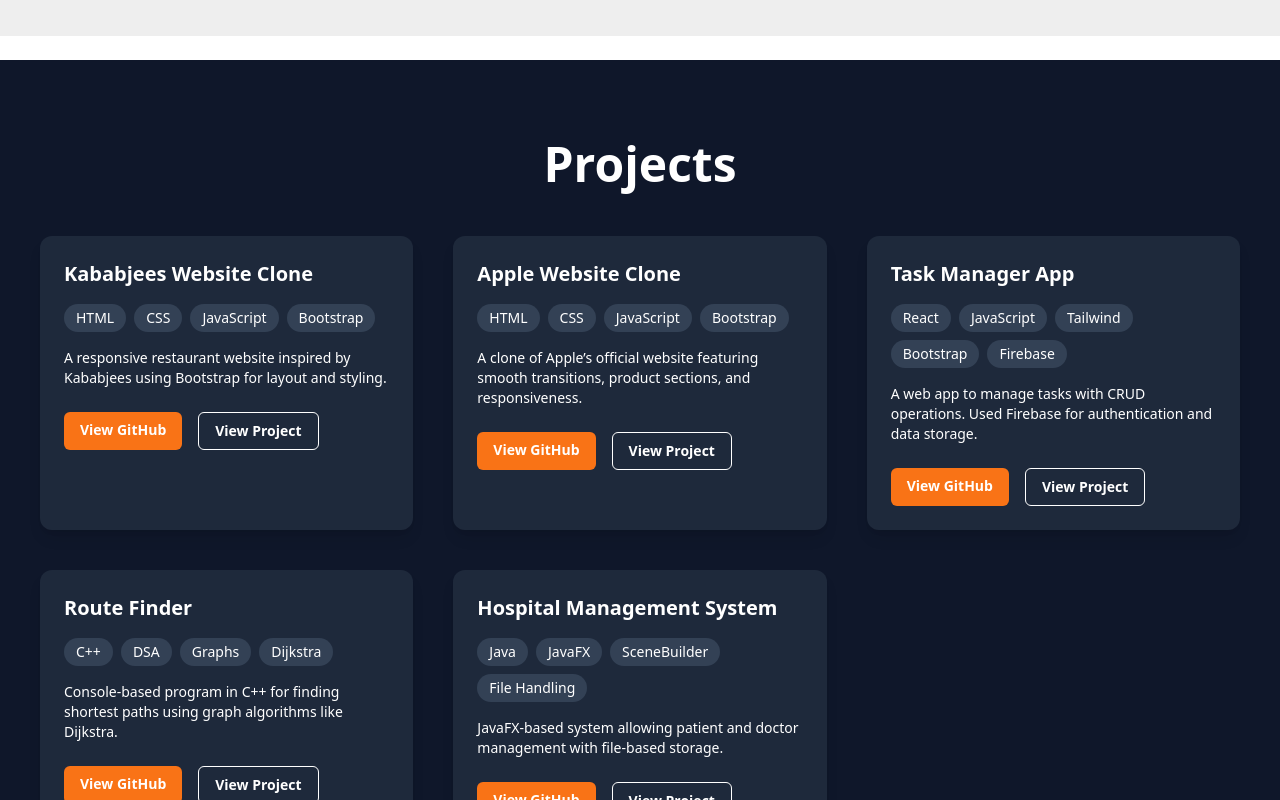
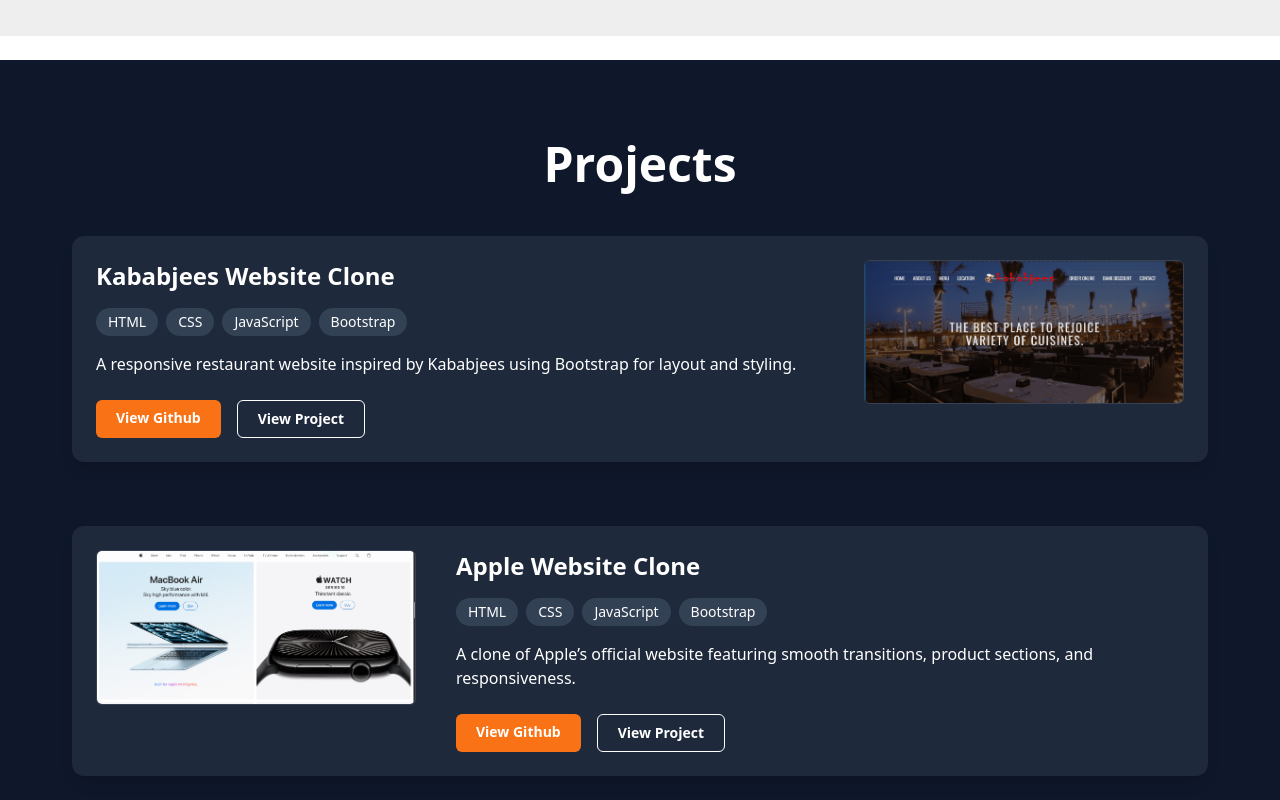
Before and after one commit to yumna1623/Portfolio, a React (Vite) app: page / in a window 1280 px wide. Shown: the part 2000-2800 px from the top of the page. Built offline with nearby package versions, Linux system fonts and the light colour scheme.

Commit message:
image based project section

```diff
--- a/src/components/Projects/index.jsx
+++ b/src/components/Projects/index.jsx
@@ -1,3 +1,8 @@
+import kababjeesImage from "../../assets/kababjees.png";
+import apple from "../../assets/apple.png";
+import taskManager from "../../assets/taskmanager.png";
+import DSA from "../../assets/DSA.png";
+
 const Projects = () => {
   const projects = [
     {
@@ -7,6 +12,7 @@
         "A responsive restaurant website inspired by Kababjees using Bootstrap for layout and styling.",
       github: "https://github.com/your-username/kababjees-clone",
       live: "https://kababjees-clone-demo.com",
+      image: kababjeesImage,
     },
     {
       name: "Apple Website Clone",
@@ -15,6 +21,7 @@
         "A clone of Apple’s official website featuring smooth transitions, product sections, and responsiveness.",
       github: "https://github.com/your-username/apple-clone",
       live: "https://apple-clone-demo.com",
+      image: apple,
     },
     {
       name: "Task Manager App",
@@ -23,22 +30,25 @@
         "A web app to manage tasks with CRUD operations. Used Firebase for authentication and data storage.",
       github: "https://github.com/your-username/task-manager",
       live: "https://task-manager-demo.com",
+      image: taskManager,
     },
     {
       name: "Route Finder",
-      tags: ["C++", "DSA", "Graphs", "Dijkstra"],
+      tags: ["C++", "DSA", "Graphs", "Shortest Path", "Dijkstra Algorithm"],
       description:
-        "Console-based program in C++ for finding shortest paths using graph algorithms like Dijkstra.",
+        "A console-based program in C++ to find shortest paths between locations using graph algorithms like Dijkstra.",
       github: "https://github.com/your-username/route-finder",
       live: "https://your-route-finder-link.com",
+      image: DSA,
     },
     {
       name: "Hospital Management System",
-      tags: ["Java", "JavaFX", "SceneBuilder", "File Handling"],
+      tags: ["JAVA", "JavaFX", "SceneBuilder", "File Handling"],
       description:
-        "JavaFX-based system allowing patient and doctor management with file-based storage.",
+        "A JavaFX-based hospital management system allowing patient and doctor management with file-based storage.",
       github: "https://github.com/your-username/hospital-management",
       live: "https://your-project-live-link.com",
+      image: kababjeesImage, // replaced { kababjeesImage } with kababjeesImage
     },
   ];
 
@@ -47,43 +57,58 @@
       <h2 className="text-3xl md:text-5xl font-bold mb-12 text-center">
         Projects
       </h2>
-
-      <div className="grid grid-cols-1 md:grid-cols-2 lg:grid-cols-3 gap-10 max-w-7xl mx-auto">
+      <div className="grid gap-16 max-w-7xl mx-auto px-4 sm:px-6 lg:px-8">
         {projects.map((project, index) => (
           <div
             key={index}
-            className="bg-[#1E293B] p-6 rounded-xl shadow-lg transition-all duration-500 ease-in-out
-            hover:scale-[1.02] hover:shadow-2xl hover:bg-[#273549] hover:ring-1 hover:ring-cyan-400"
+            style={{ willChange: "transform, box-shadow" }}
+            className={`flex flex-col ${
+              index % 2 === 0 ? "md:flex-row" : "md:flex-row-reverse"
+            } items-center md:items-start md:justify-between gap-10
+            bg-[#1E293B] p-6 rounded-xl shadow-lg transition-all duration-500 ease-in-out
+            transform hover:scale-[1.02] hover:shadow-2xl hover:bg-[#273549] hover:ring-1 hover:ring-cyan-400`}
           >
-            <h3 className="text-xl font-semibold mb-4">{project.name}</h3>
+            {/* Text Content */}
+            <div className="flex-1">
+              <h3 className="text-2xl font-semibold mb-4">{project.name}</h3>
               <div className="flex flex-wrap gap-2 mb-4">
-              {project.tags.map((tag, tagIndex) => (
+                {project.tags.map((tag) => (
                   <span
-                  key={tagIndex}
+                    key={tag}
                     className="bg-[#334155] px-3 py-1 text-sm rounded-full transition duration-300 ease-in-out hover:shadow-[0_0_10px_#38bdf8] hover:bg-[#38bdf8] hover:text-black"
                   >
                     {tag}
                   </span>
                 ))}
               </div>
-            <p className="text-sm mb-6">{project.description}</p>
+              <p className="text-sm md:text-base mb-6">{project.description}</p>
               <div className="flex gap-4">
                 <a
                   href={project.github}
                   target="_blank"
                   rel="noopener noreferrer"
-                className="bg-[#F97316] hover:bg-[#38bdf8] hover:text-black text-white px-4 py-2 rounded-md text-sm font-semibold transition duration-300"
+                  className="bg-[#F97316] hover:bg-[#38bdf8] hover:text-black text-white px-5 py-2 rounded-md text-sm font-semibold transition duration-300 ease-in-out"
                 >
-                View GitHub
+                  View Github
                 </a>
                 <a
                   href={project.live}
                   target="_blank"
                   rel="noopener noreferrer"
-                className="border border-white hover:bg-white hover:text-black px-4 py-2 rounded-md text-sm font-semibold transition duration-300"
+                  className="border border-white hover:bg-white hover:text-black px-5 py-2 rounded-md text-sm font-semibold transition duration-300 ease-in-out"
                 >
                   View Project
                 </a>
+              </div>
+            </div>
+
+            {/* Project Image */}
+            <div className="flex-shrink-0">
+              <img
+                src={project.image}
+                alt={`${project.name} screenshot`}
+                className="w-[320px] rounded-md border border-gray-700 transition duration-500 ease-in-out hover:scale-105"
+              />
             </div>
           </div>
         ))}
```
Lines whose indentation alone changed are shown as unchanged.
